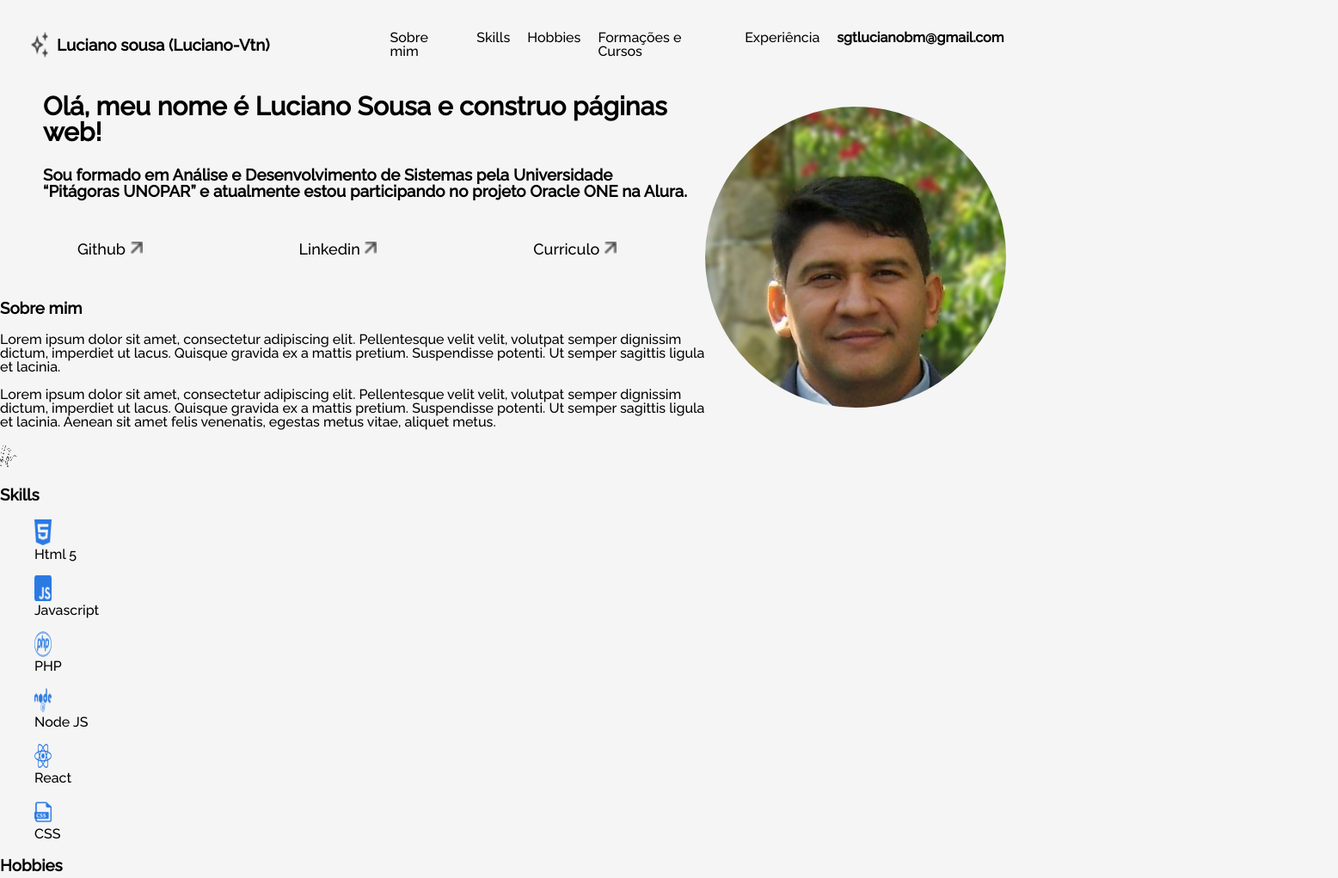
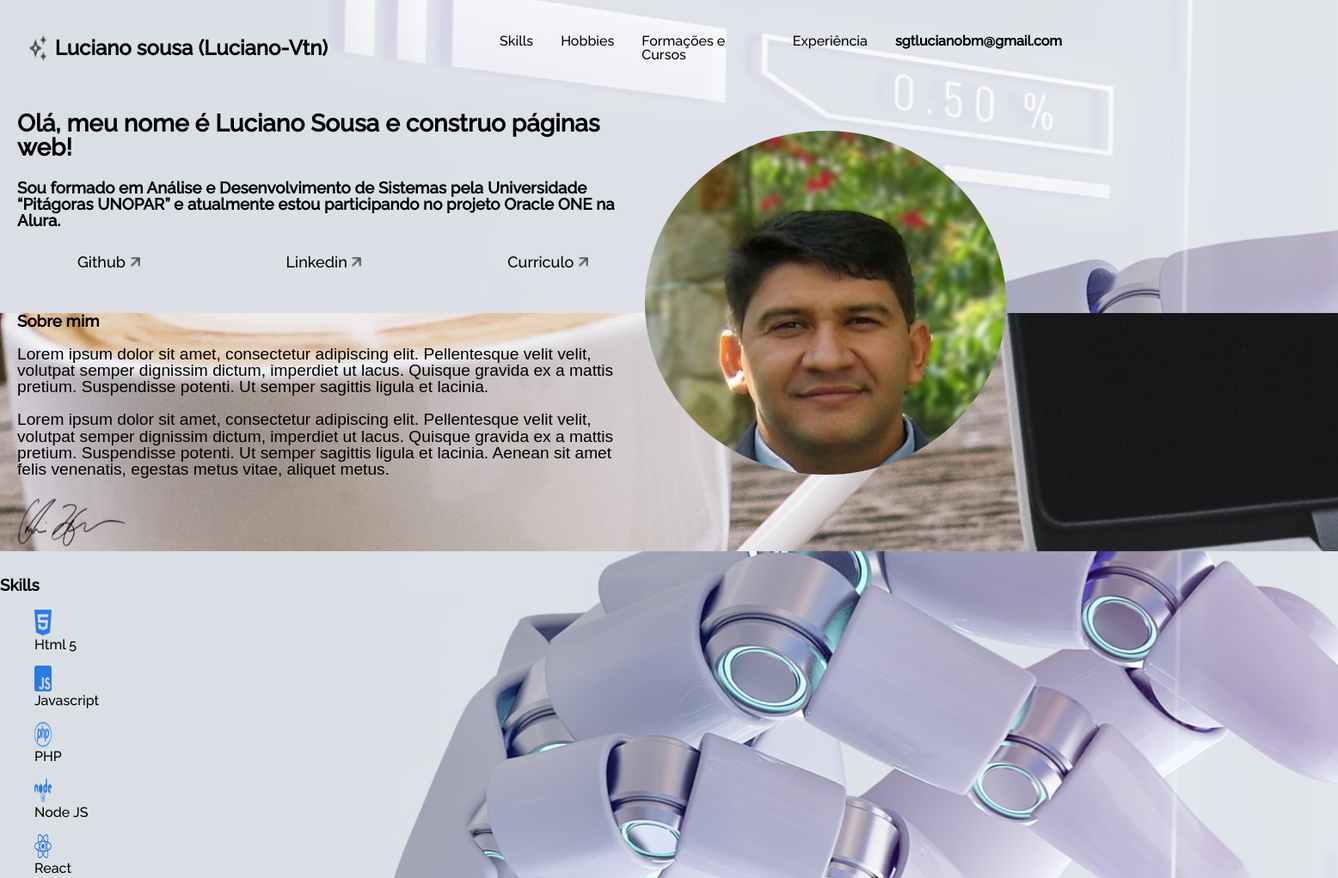
Before and after one commit to luciano-vtn/Portifolio_Luciano-vtn, a website: page index.html in a window 1280 px wide. Shown: the top 1021 px of the page at 86% size, 1556 px wide, since content can reach past the window. Drawn offline with Linux system fonts and the light colour scheme.

Commit message:
Limpesa de arquivos; formatação do codigo; incerção de background-image

```diff
--- a/index.html
+++ b/index.html
@@ -26,12 +26,16 @@
         </header>
         <nav>
             <ul class="menu__list">
-                <li class="menu__list__item"><a href="#sobremim">Sobre mim</a></li>
-                <li class="menu__list__item"><a href="#skills">Skills</a></li>
-                <li class="menu__list__item"><a href="#hobbies">Hobbies</a></li>
-                <li class="menu__list__item"><a href="#formacao">Formações e Cursos</a></li>
-                <li class="menu__list__item"><a href="#xp">Experiência</a></li>
-                <li class="menu__list__item"><a href="#contato"><b>sgtlucianobm@gmail.com</b></a></li>
+                <li class="menu__list__item">
+                    <a id="skills_hover" href="#skills">Skills</a></li>
+                <li class="menu__list__item">
+                    <a id="hobbies_hover"href="#hobbies">Hobbies</a></li>
+                <li class="menu__list__item">
+                    <a id="formacao_hover"href="#formacao">Formações e Cursos</a></li>
+                <li class="menu__list__item">
+                    <a id="xp_hover"  href="#xp">Experiência</a></li>
+                <li class="menu__list__item">
+                    <a id="contato_hover"  href="#contato"><b>sgtlucianobm@gmail.com</b></a></li>
             </ul>
         </nav>
     </section>
@@ -42,27 +46,22 @@
             <div >
                 <img class="title__profile"src="assets/terno__jardim_linkD.jpg">
             </div>
-            <div class="title__container" id="#sobremim">
+            <div class="title__container">
                 <h2 class="title__bio">Olá, meu nome é Luciano Sousa e construo páginas web!</h2>
                 <h3 class="title__subsection">Sou formado em Análise e Desenvolvimento de Sistemas pela Universidade <br> “Pitágoras UNOPAR” e atualmente estou participando no projeto Oracle ONE na Alura.</h3>
 <!-- Links de redes sociais favoritas -->
                 <ul class="title__network">
                   <li class="title__network__item">
                     <a href="https://github.com/luciano-vtn">
-                        Github
-                        <img src="assets\arrow.png">
-                      </a>
+                      Github  <img src="assets\arrow.png"></a>
                   </li>
                   <li class="title__network__item">
-                      <a href="https://www.linkedin.com/in/luciano-sousa-dev/">Linkedin
-                      <img src="assets\arrow.png">
-                      </a>
+                    <a href="https://www.linkedin.com/in/luciano-sousa-dev">
+                      Linkedin  <img src="assets\arrow.png"></a>
                   </li>
                   <li class="title__network__item">
                     <a href="./assets/cv/cv_mesclado.jpg">
-                      Curriculo
-                      <img src="assets\arrow.png">
-                      </a>
+                      Curriculo  <img src="assets\arrow.png"></a>
                   </li>
                 </ul>
             </div>
@@ -71,12 +70,12 @@
 
 <!-- Sessão sobre mim -->
     <section class="about">
-        <div class="about__container">
+        <div class="about__container" >
             <h3 class="about__title">Sobre mim</h3>
             <p class="about__paragraph">Lorem ipsum dolor sit amet, consectetur adipiscing elit. Pellentesque velit velit, volutpat semper dignissim dictum, imperdiet ut lacus. Quisque gravida ex a mattis pretium. Suspendisse potenti. Ut semper sagittis ligula et lacinia. </p>
             <p class="about__paragraph">Lorem ipsum dolor sit amet, consectetur adipiscing elit. Pellentesque velit velit, volutpat semper dignissim dictum, imperdiet ut lacus. Quisque gravida ex a mattis pretium. Suspendisse potenti. Ut semper sagittis ligula et lacinia. Aenean sit amet felis venenatis, egestas metus vitae, aliquet metus.</p>
             <!-- Caso queira colocar sua própria assinatura, insira aqui! -->
-            <img src="assets\signature.png">
+            <img class="assinatura" src="assets\signature.png">
         </div>
     </section>
 
--- a/style.css
+++ b/style.css
@@ -14,6 +14,7 @@ https://en.bem.info/methodology/quick-start/*/
 
 body {
   box-sizing: border-box;
+  background-image: url(./assets/cv/back_cv5.jpg);
   background-color: var(--cor-de-fundo);
   font-family: "Raleway";
   margin: 0;
@@ -39,9 +40,12 @@ section.menu {
 }
 header {
   display: flex;
-  margin-left: 0.5%;
+  margin-left: 0.3%;
   align-items: center;
   gap: 10px;
+}
+header h3 {
+  font-size: 1.5rem;
 }
 img {
   height: 30px;
@@ -49,14 +53,61 @@ img {
 }
 
 nav {
+  font-size: 1rem;
+  font-weight: 400;
   width: 70%;
 }
 nav .menu__list {
+  font-weight: 500;
   display: flex;
-  gap: 20px;
-  margin-left: 100px;
+  gap: 2rem;
+  margin-left: 10rem;
 }
 
+#skills_hover:hover {
+  border-radius: 30%;
+  padding: 2px 0px 2px 0px;
+  font-weight: 900;
+  color: #eee8aa;
+  background: #040c52;
+  transition: background-color 3s ease;
+}
+
+#hobbies_hover:hover {
+  border-radius: 30%;
+  padding: 2px 0px 2px 0px;
+  font-weight: 900;
+  color: #eee8aa;
+  background: #040c52;
+  transition: background-color 3s ease;
+}
+
+#formacao_hover:hover {
+  border-radius: 30%;
+  padding: 2px 0px 2px 0px;
+  font-weight: 900;
+  color: #eee8aa;
+  background: #040c52;
+  transition: background-color 3s ease;
+}
+
+#xp_hover:hover {
+  border-radius: 30%;
+  padding: 2px 0px 2px 0px;
+  font-weight: 900;
+  color: #eee8aa;
+  background: #040c52;
+  transition: background-color 3s ease;
+}
+
+#contato_hover:hover {
+  border-radius: 30%;
+  padding: 2px 0px 2px 0px;
+  font-weight: 900;
+  color: #e75e79;
+  background: #040c52;
+  transition: background-color 3s ease;
+}
 /*Sessão Title*/
 
 section .title {
@@ -65,41 +116,64 @@ section .title {
 }
 .title__profile {
   margin-top: 15px;
-  height: 350px;
-  width: 350px;
+  height: 400px;
+  width: 420px;
   border-radius: 50%;
 }
 
 .title__profile {
   display: flex;
   float: right;
+  z-index: 1;
   margin-right: 110px;
+  margin-top: 2.3rem;
+  margin-bottom: 3rem;
 }
 
 .title__container {
-  margin-left: 50px;
+  margin: 20px 20px 20px 20px;
   width: 60%;
-  margin-bottom: 20px;
 }
 .title__container h2 {
-  font-size: 30px;
+  font-size: 28px;
   font-weight: 600;
+  padding-top: 15px;
 }
 
 .title__network__item img {
-  height: 15px;
-  width: 15px;
+  padding-right: 5px;
+  height: 12px;
+  width: 12px;
 }
 .title__network {
   display: flex;
   font-size: large;
   gap: 25%;
-  margin: 50px 0px 50px 0px;
+  margin: 30px;
 }
 
 /*Sessão About*/
 
 section.about {
+  margin: 50px 20px 30px 0px;
+  padding-left: 20px;
+  height: 22%;
+  width: 120%;
+  background-image: url(./assets/cv/notboock_cafe_mesa1.jpg);
+  font-weight: 500;
+}
+
+.assinatura {
+  color: #f5f5f5;
+  font-weight: 500;
+  height: 4rem;
+  width: 8rem;
+}
+
+.about__paragraph {
+  font-family: Arial, Helvetica, sans-serif;
+  font-size: larger;
+  font-weight: 500;
 }
 
 /*Sessão Hobbies*/
```
Also changed, not shown: assets/cv/back_cv.jpg (added), assets/cv/back_cv3.jpg (added), assets/cv/back_cv5.jpg (added), assets/cv/notboock_cafe_mesa1.jpg (added), assets/cv/para_futuro3.jpg (added). Lines whose indentation alone changed are shown as unchanged.
